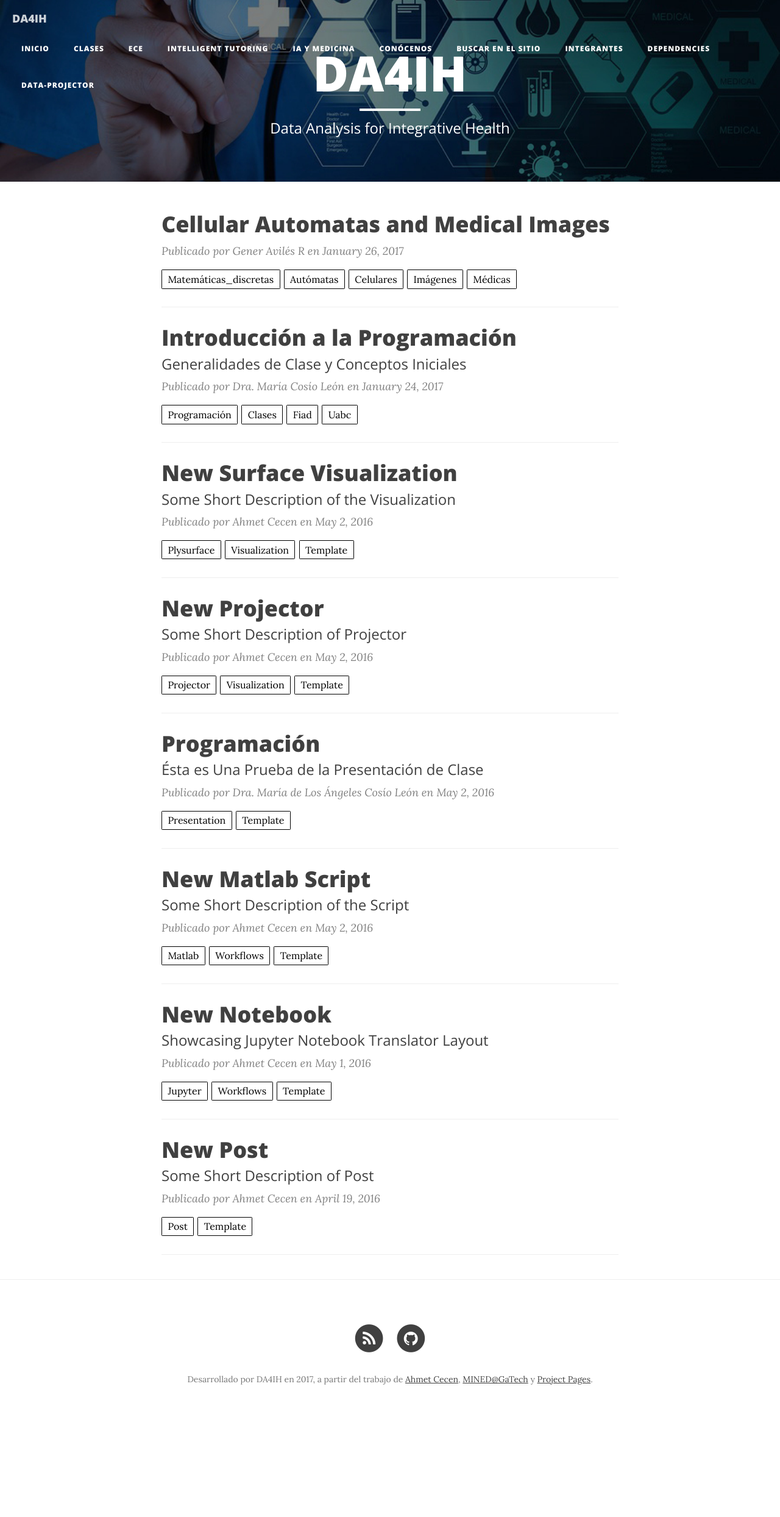
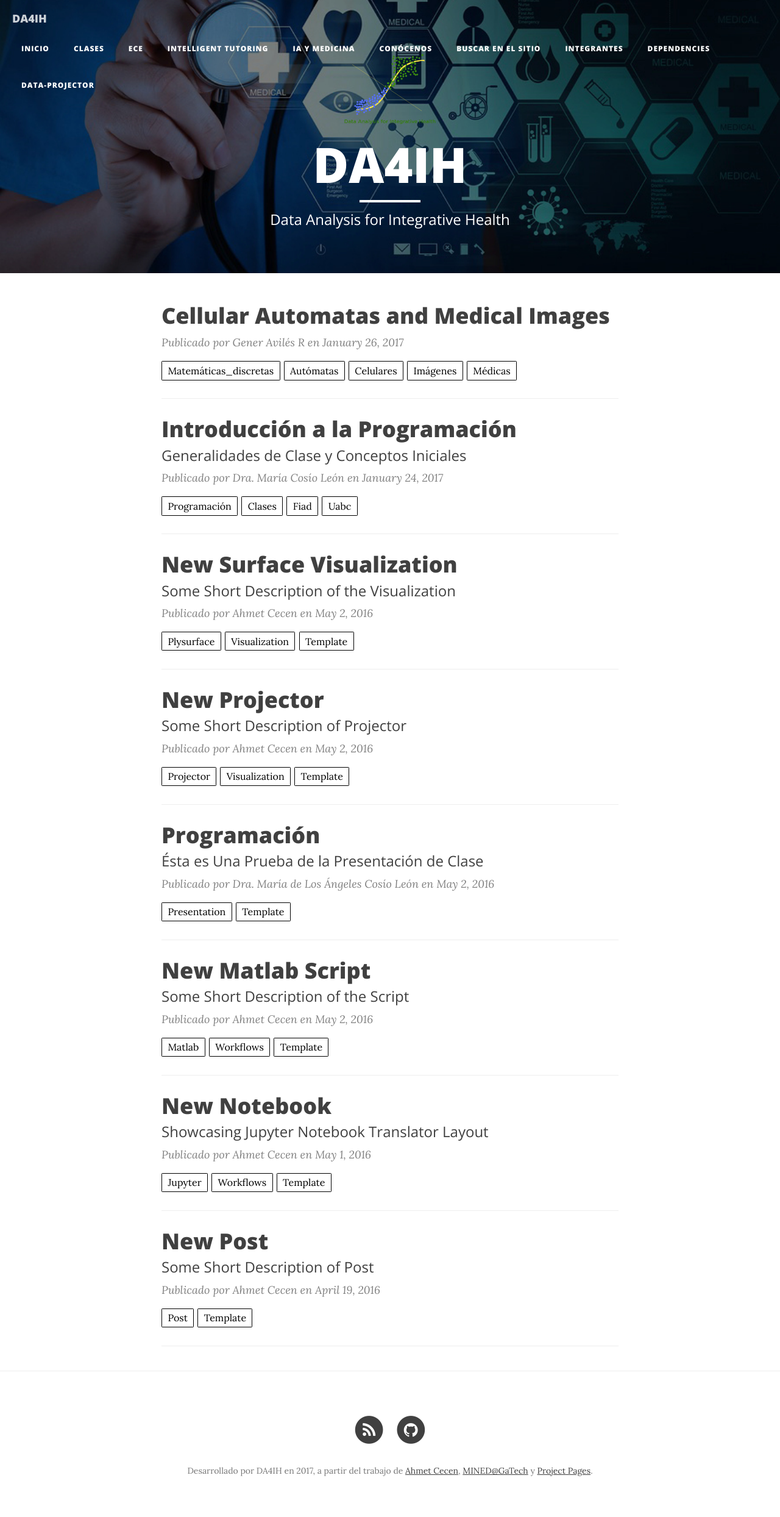
Before and after one commit to DA4IH/DA4IH.github.io, a Jekyll site: the page built from index.html, in a window 1280 px wide. Shown: the whole page at 61% size. Built offline with Jekyll 4.4.1, drawn with Linux system fonts in a browser that asks for light colours; nearby versions of some CDN libraries; the list of posts is cut into pages by our own code; before the commit the page ends 2338 px from its top, so only the background shows below that.

Commit message:
se agregó logo al inicio

```diff
--- a/_config.yml
+++ b/_config.yml
@@ -9,7 +9,7 @@ url: "https://da4ih.github.io"
 # Secondary Parameters
 header-img: img/medInfo 7.jpg
 headercolor: "#FFFFFF"
-logo:
+logo: "https://raw.githubusercontent.com/DA4IH/DA4IH.github.io/master/img/Logo_DAIH_1_trans.png"
 
 # Tertiary Parameters
 github_username: generaviles
```
